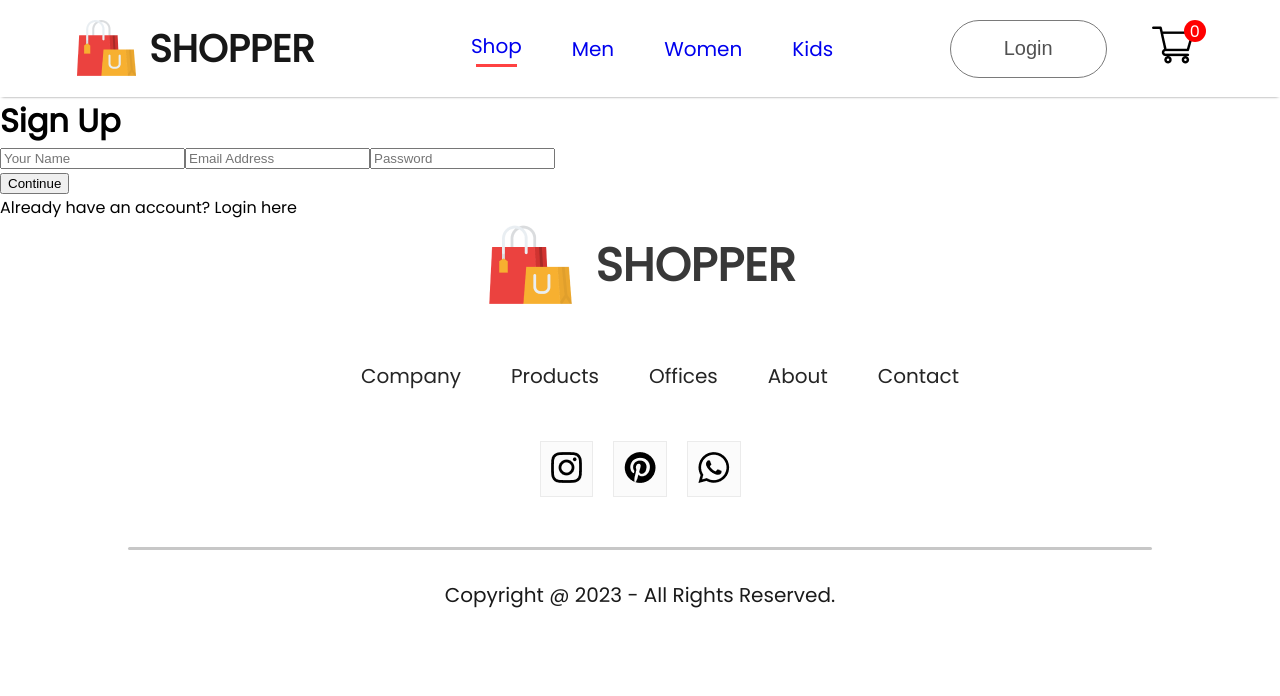
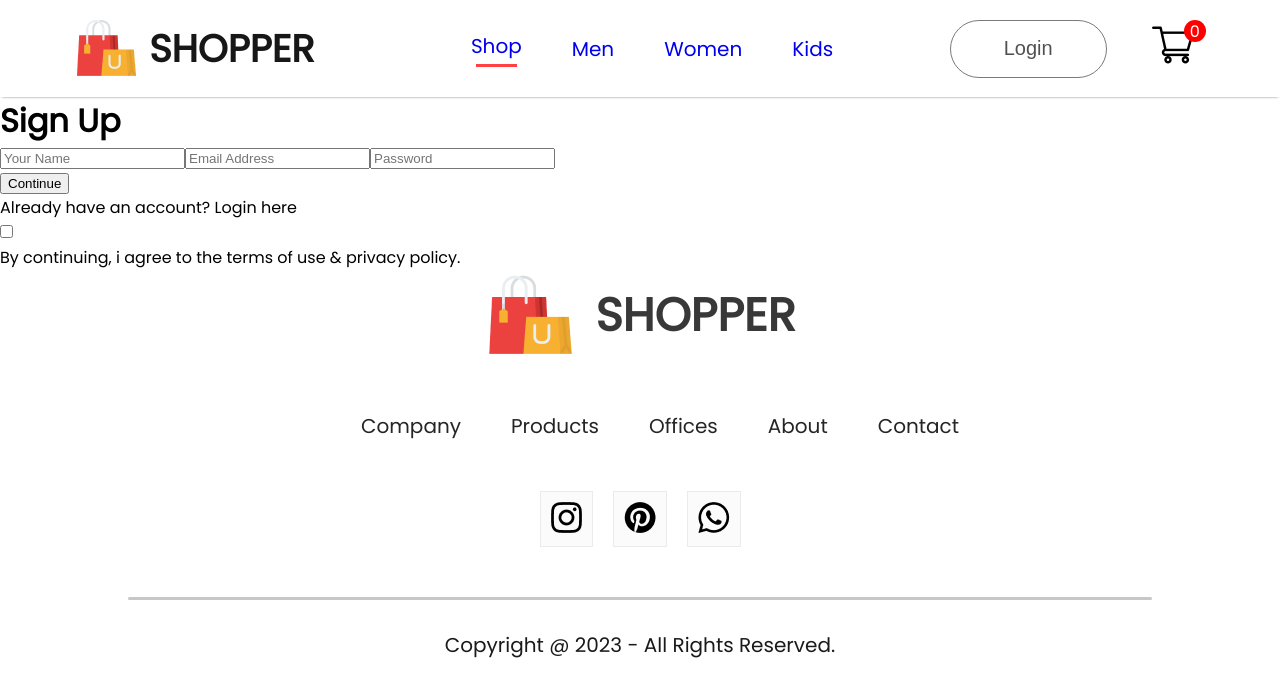
Before and after one commit to Chamidini/frontend, a React (Create React App) app: page /login in a window 1280 px wide. Shown: the top 696 px of the page. Built offline with nearby package versions, Linux system fonts and the light colour scheme.

Commit message:
add "loginsignup-agree" class

```diff
--- a/src/Pages/LoginSignup.jsx
+++ b/src/Pages/LoginSignup.jsx
@@ -12,6 +12,10 @@ const LoginSignup = () => {
                 </div>
                 <button>Continue</button>
                 <p className="loginsignup-login">Already have an account? <span>Login here</span></p>
+                <div className="loginsignup-agree">
+                    <input type="checkbox" name="" id="" />
+                    <p>By continuing, i agree to the terms of use & privacy policy.</p>
+                </div>
             </div>
 
         </div>
```
